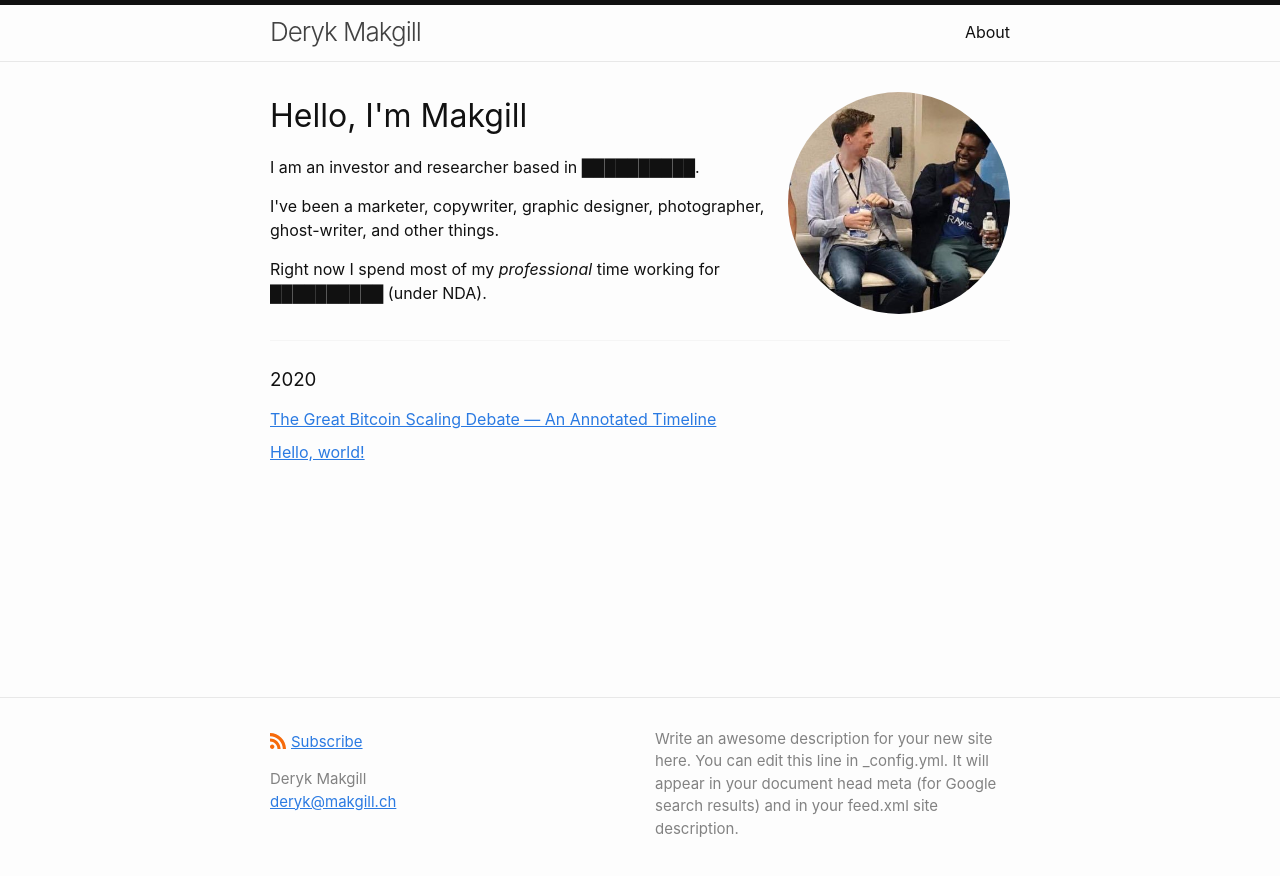
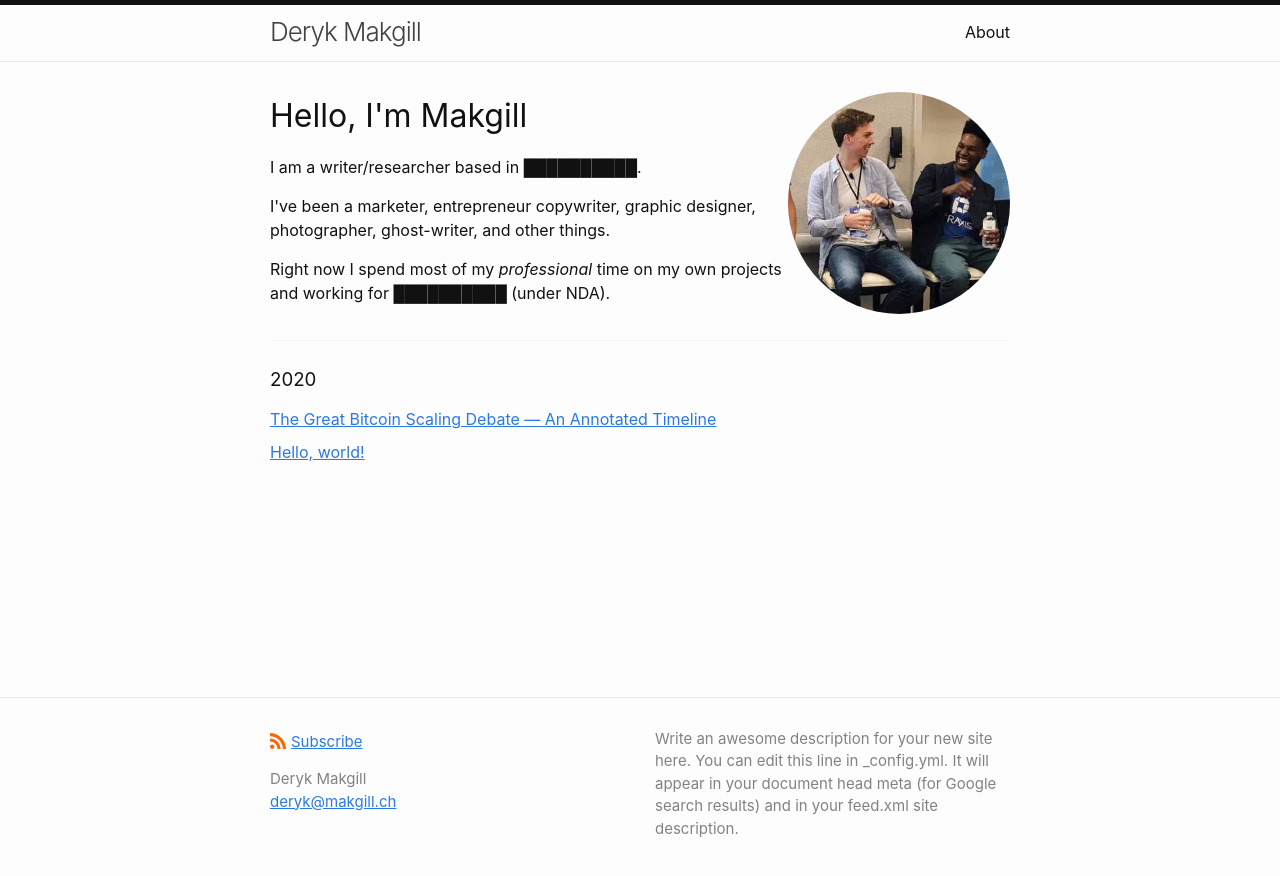
Before and after one commit to derykmakgill/krawisz, a Jekyll site: the page built from index.html, in a window 1280 px wide. Shown: the top 876 px of the page. Built offline with Jekyll 4.4.1, drawn with Linux system fonts in a browser that asks for light colours.

Commit message:
Update home.html

```diff
--- a/_layouts/home.html
+++ b/_layouts/home.html
@@ -16,9 +16,9 @@
     border-radius: 100%;
     float: right;
     max-width: 30%;
-"><h1>Hello, I'm Makgill</h1><p>I am an investor and researcher based in ██████████.</p><p>I've been a marketer, copywriter, graphic designer, photographer, ghost-writer, and other things.</p>
+"><h1>Hello, I'm Makgill</h1><p>I am a writer/researcher based in ██████████.</p><p>I've been a marketer, entrepreneur copywriter, graphic designer, photographer, ghost-writer, and other things.</p>
 
-    <p>Right now I spend most of my <i>professional</i> time working for ██████████ (under NDA).
+    <p>Right now I spend most of my <i>professional</i> time on my own projects and working for ██████████ (under NDA).
 </p></div></header>
 
 
```
